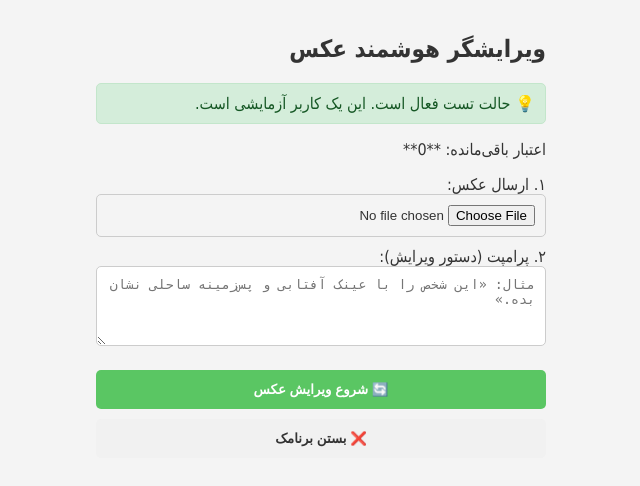
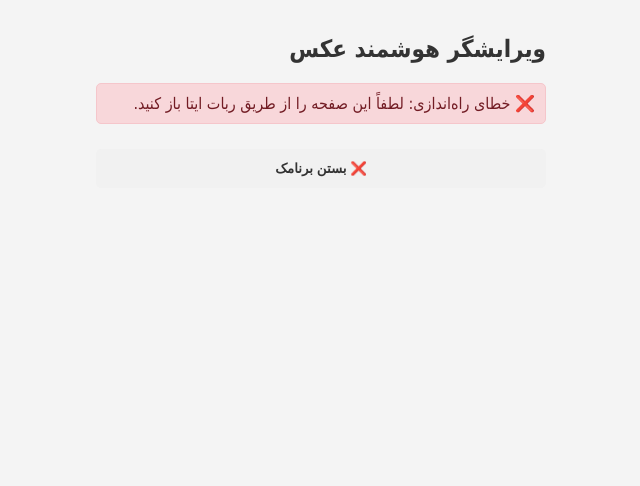
Before and after one commit to mohammad5818-dot/eitabot, a Flask app: page / in a window 1280 px wide. Shown: the top 486 px of the page, without its empty margins (319-959 px from the left). Run offline with Flask 3, Linux system fonts and the light colour scheme; some libraries are stand-ins or nearby versions.

Commit message:
Update index.html

```diff
--- a/templates/index.html
+++ b/templates/index.html
@@ -3,102 +3,92 @@
 <head>
     <meta charset="UTF-8">
     <title>ویرایشگر عکس ایتا</title>
-<meta name="viewport" content="width=device-width, initial-scale=1.0, user-scalable=no">
+    <meta name="viewport" content="width=device-width, initial-scale=1.0">
     <script src="https://bot.eitaa.com/eitaa-web-app.js"></script>
     <style>
-body { margin:0; padding:15px; font-family: Tahoma,sans-serif; background-color: #f4f4f4; color:#333; text-align:right; direction:rtl;}
-.container { max-width:450px; margin:0 auto; }
-input[type="file"], textarea { width:100%; padding:10px; margin-bottom:10px; border-radius:5px; border:1px solid #ccc; box-sizing:border-box;}
-textarea { height:80px; resize:vertical;}
-button { width:100%; background-color:#5ac663; color:white; border:none; padding:12px; margin-top:10px; cursor:pointer; border-radius:5px; font-weight:bold;}
-.status-box { padding:10px; margin-bottom:15px; border-radius:5px;}
-.success { background-color:#d4edda; color:#155724; border:1px solid #c3e6cb;}
-.error { background-color:#f8d7da; color:#721c24; border:1px solid #f5c6cb;}
-#credit-menu button { margin-top:5px; width:48%; display:inline-block; }
+        body {
+            margin: 0; padding: 15px; font-family: Tahoma, sans-serif;
+            background-color: #f4f4f4; color: #333; text-align: right; direction: rtl;
+        }
+        .container { max-width: 450px; margin: 0 auto; }
+        input[type="file"], textarea { width: 100%; padding: 10px; margin-bottom: 10px; border-radius: 5px; border: 1px solid #ccc; box-sizing: border-box; }
+        textarea { height: 80px; resize: vertical; }
+        button { width: 100%; background-color: #5ac663; color: white; border: none; padding: 12px; margin-top: 10px; cursor: pointer; border-radius: 5px; font-weight: bold; }
+        .status-box { padding: 10px; margin-bottom: 15px; border-radius: 5px; }
+        .success { background-color: #d4edda; color: #155724; border: 1px solid #c3e6cb; }
+        .error { background-color: #f8d7da; color: #721c24; border: 1px solid #f5c6cb; }
+        #credit-menu button { margin-top: 5px; width: 48%; display: inline-block; }
     </style>
 </head>
 <body>
     <div class="container">
         <h2>ویرایشگر هوشمند عکس</h2>
-
         <div id="app-status" class="status-box">در حال بررسی وضعیت و عضویت شما...</div>
-
         <div id="main-form" style="display:none;">
             <p id="credit-display">اعتبار باقی‌مانده: **0**</p>
-<label>۱. ارسال عکس:</label>
-<input type="file" id="image-file" accept="image/jpeg, image/png" required>
-<label>۲. پرامپت (دستور ویرایش):</label>
-<textarea id="prompt-text" placeholder="مثال: «این شخص را با عینک آفتابی و پس‌زمینه ساحلی نشان بده.»" required></textarea>
+            <label>1. ارسال عکس:</label>
+            <input type="file" id="image-file" accept="image/jpeg,image/png" required>
+            <label>2. پرامپت:</label>
+            <textarea id="prompt-text" placeholder="مثال: این شخص را با عینک نشان بده." required></textarea>
             <button onclick="processImage()" id="process-btn">🔄 شروع ویرایش عکس</button>
         </div>
-
         <div id="credit-menu" style="display:none; text-align:center;">
             <p class="error">اعتبار شما به پایان رسیده است.</p>
-<button onclick="buyCredit(10)">+۱۰ عکس (۵۰ تومان)</button>
-<button onclick="buyCredit(20)">+۲۰ عکس (۹۰ تومان)</button>
+            <button onclick="buyCredit(10)">+10 عکس</button>
+            <button onclick="buyCredit(20)">+20 عکس</button>
         </div>
-
         <div id="output-area" style="margin-top:20px; display:none;">
             <h4>✅ نتیجه ویرایش:</h4>
             <pre id="output-text" class="status-box success"></pre>
         </div>
-
-<button onclick="Eitaa?.WebApp?.close()" style="background-color:#f1f1f1; color:#333;">❌ بستن برنامک</button>
+        <button onclick="Eitaa.WebApp.close()" style="background-color:#f1f1f1;color:#333;">❌ بستن برنامک</button>
     </div>
 
 <script>
 let userId;
 
-// Debug logs
-console.log("window.Eitaa:", window.Eitaa);
-console.log("Eitaa.WebApp:", window.Eitaa?.WebApp);
-console.log("initDataUnsafe:", window.Eitaa?.WebApp?.initDataUnsafe);
-
-if (window.Eitaa && Eitaa.WebApp?.initDataUnsafe?.user) {
+if(window.Eitaa && Eitaa.WebApp.initDataUnsafe && Eitaa.WebApp.initDataUnsafe.user){
+    Eitaa.WebApp.ready();
     userId = Eitaa.WebApp.initDataUnsafe.user.id;
-    Eitaa.WebApp.ready();
     checkStatus();
-} else {
-    // Mock user برای تست در مرورگر معمولی
-    console.warn("WebApp واقعی یافت نشد، استفاده از Mock user برای تست");
-    userId = 123456;
-    document.getElementById('app-status').className = 'status-box success';
-    document.getElementById('app-status').innerHTML = "💡 حالت تست فعال است. این یک کاربر آزمایشی است.";
-    document.getElementById('main-form').style.display = 'block';
+}else{
+    const statusDiv = document.getElementById('app-status');
+    statusDiv.className='status-box error';
+    statusDiv.innerText='❌ خطای راه‌اندازی: لطفاً این صفحه را از طریق ربات ایتا باز کنید.';
 }
 
-async function checkStatus() {
-    try {
-        const response = await fetch('/api/status', {
+async function checkStatus(){
+    try{
+        const res = await fetch('/api/status',{
             method:'POST',
             headers:{'Content-Type':'application/json'},
-            body: JSON.stringify({ user_id: userId })
+            body:JSON.stringify({user_id:userId})
         });
-        const data = await response.json();
+        const data = await res.json();
         const statusDiv = document.getElementById('app-status');
         const creditDisplay = document.getElementById('credit-display');
 
-        if (data.is_member) {
+        if(data.is_member){
             statusDiv.className='status-box success';
-            statusDiv.innerHTML=`✅ عضویت شما تایید شد. خوش آمدید!`;
-            creditDisplay.innerHTML=`اعتبار باقی‌مانده: **${data.credits}** عکس`;
-
+            statusDiv.innerText='✅ عضویت شما تایید شد.';
+            creditDisplay.innerText=`اعتبار باقی‌مانده: **${data.credits}** عکس`;
             if(data.credits>0){
                 document.getElementById('main-form').style.display='block';
                 document.getElementById('credit-menu').style.display='none';
-            } else {
+            }else{
                 document.getElementById('main-form').style.display='none';
                 document.getElementById('credit-menu').style.display='block';
             }
-        } else {
+        }else{
             statusDiv.className='status-box error';
-            statusDiv.innerHTML=`❌ لطفاً عضو کانال‌ها شوید: ${data.required_channels.map(c=>`<a href="https://t.me/${c}" target="_blank">@${c}</a>`).join(', ')}`;
+            statusDiv.innerHTML=`❌ برای استفاده از برنامک، لطفاً عضو کانال‌ها شوید:<br>${data.required_channels.map(c=>`<a href="https://t.me/${c}" target="_blank">@${c}</a>`).join(', ')}`;
             document.getElementById('main-form').style.display='none';
             document.getElementById('credit-menu').style.display='none';
         }
-    } catch(e) {
-        document.getElementById('app-status').className='status-box error';
-        document.getElementById('app-status').innerHTML='❌ خطای ارتباط با سرور.';
+    }catch{
+        const statusDiv = document.getElementById('app-status');
+        statusDiv.className='status-box error';
+        statusDiv.innerText='❌ خطای ارتباط با سرور.';
     }
 }
 
@@ -107,57 +97,57 @@ async function processImage(){
     const promptText=document.getElementById('prompt-text').value;
     const processBtn=document.getElementById('process-btn');
 
-    if(!fileInput.files.length || !promptText){
+    if(!fileInput.files.length||!promptText){
         alert('لطفاً عکس و پرامپت را وارد کنید.');
         return;
     }
 
     processBtn.disabled=true;
-    processBtn.innerHTML='... در حال پردازش توسط Gemini';
+    processBtn.innerText='... در حال پردازش توسط Gemini';
     document.getElementById('output-area').style.display='none';
 
     const reader=new FileReader();
     reader.onloadend=async function(){
         const base64Image=reader.result;
         try{
-            const response=await fetch('/api/process_image',{
+            const res=await fetch('/api/process_image',{
                 method:'POST',
                 headers:{'Content-Type':'application/json'},
-                body: JSON.stringify({ user_id:userId, image:base64Image, prompt:promptText })
+                body:JSON.stringify({user_id:userId,image:base64Image,prompt:promptText})
             });
-            const data=await response.json();
+            const data=await res.json();
             if(data.status==='success'){
                 document.getElementById('output-text').innerText=data.result;
                 document.getElementById('output-area').style.display='block';
-                document.getElementById('credit-display').innerHTML=`اعتبار باقی‌مانده: **${data.remaining_credits}** عکس`;
-                if(Eitaa?.WebApp) Eitaa.WebApp.sendData(JSON.stringify({result:'success', prompt:promptText}));
-            } else {
-                alert(`خطا: ${data.message || 'خطای ناشناخته.'}`);
+                document.getElementById('credit-display').innerText=`اعتبار باقی‌مانده: **${data.remaining_credits}** عکس`;
+                Eitaa.WebApp.sendData(JSON.stringify({result:'success',prompt:promptText}));
+            }else{
+                alert(`خطا: ${data.message||'خطای ناشناخته'}`);
             }
-        } catch(e){
+        }catch{
             alert('خطا در ارسال به سرور.');
-        } finally{
+        }finally{
             processBtn.disabled=false;
-            processBtn.innerHTML='🔄 شروع ویرایش عکس';
+            processBtn.innerText='🔄 شروع ویرایش عکس';
             checkStatus();
         }
-    };
+    }
     reader.readAsDataURL(fileInput.files[0]);
 }
 
 async function buyCredit(amount){
     const creditMenu=document.getElementById('credit-menu');
-    creditMenu.innerHTML='در حال انتقال به صفحه پرداخت... (شبیه‌سازی)';
+    creditMenu.innerHTML='در حال انتقال به صفحه پرداخت...';
     try{
-        const response=await fetch('/api/buy_credit',{
+        const res=await fetch('/api/buy_credit',{
             method:'POST',
             headers:{'Content-Type':'application/json'},
-            body: JSON.stringify({ user_id:userId, amount:amount })
+            body:JSON.stringify({user_id:userId,amount:amount})
         });
-        const data=await response.json();
+        const data=await res.json();
         alert(`تبریک! شما ${amount} اعتبار خریدید. اعتبار جدید: ${data.new_credits}`);
         checkStatus();
-    } catch(e){
+    }catch{
         alert('خطا در خرید اعتبار.');
         checkStatus();
     }
```
Lines whose indentation alone changed are shown as unchanged.
